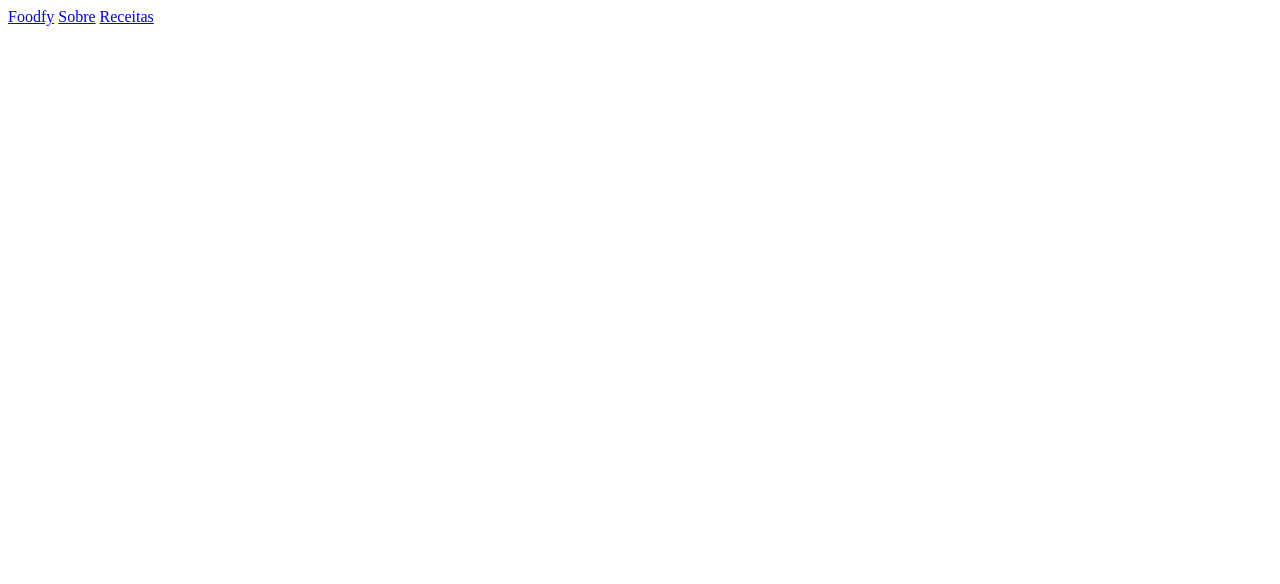
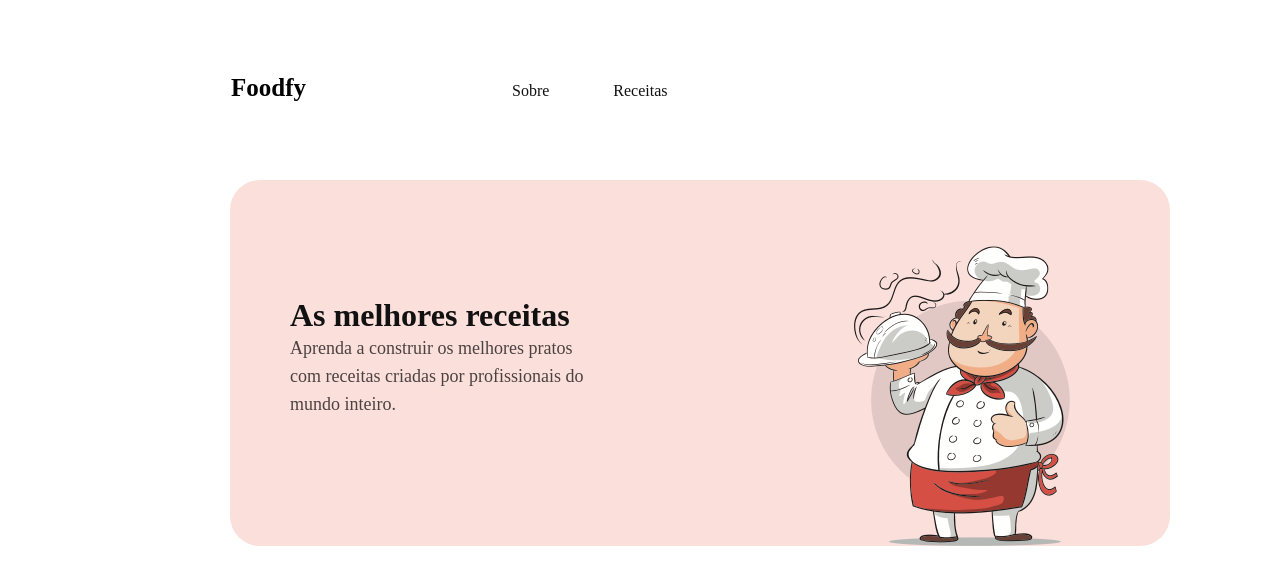
Before and after one commit to felipeghidini/Foodfy-desafio-rocketseat, a plain HTML site: page index.html in a window 1280 px wide. Drawn offline with Linux system fonts and the light colour scheme.

Commit message:
Criado o painel e o header

```diff
--- a/index.html
+++ b/index.html
@@ -1,19 +1,30 @@
 <!DOCTYPE html>
 <html lang="en">
+
 <head>
     <meta charset="UTF-8">
     <meta http-equiv="X-UA-Compatible" content="IE=edge">
     <meta name="viewport" content="width=device-width, initial-scale=1.0">
     <title>Foodfy</title>
     <link rel="stylesheet" href="style.css">
+    <link href="https://fonts.googleapis.com/css2?family=Roboto:wght@300;400&display=swap" rel="stylesheet">
 </head>
+
 <body>
     <header>
+        <h3>Foodfy</h3>
         <div class="links">
-            <a href="/">Foodfy</a>
             <a href="/">Sobre</a>
             <a href="/">Receitas</a>
         </div>
     </header>
+
+    <div id="painel">
+        <h2>As melhores receitas</h1>
+        <p>Aprenda a construir os melhores pratos com receitas criadas por profissionais do mundo inteiro.</p>
+        <img src="/assets/chef.png" alt="chef">
+    </div>
+
 </body>
+
 </html>
--- a/style.css
+++ b/style.css
@@ -0,0 +1,77 @@
+* {
+    margin: 0;
+    padding: 0;
+    border: 0;
+}
+
+header {
+    padding: 38px;
+    /* padding-left: 444px; */
+}
+
+header h3 {
+    font-size: 25px;
+    position: absolute;
+    left: 231px;
+    margin-top: 36.1px;
+}
+
+.links {
+    /* text-align: center; */
+    margin-top: 38px;
+    margin-left: 444px;
+}
+
+.links a {
+    font-family: Roboto-Regular;
+    font-size: 16px;
+    color: #111111;
+    line-height: 30px;
+    margin: 0 30px;
+    text-decoration: none;
+}
+
+#painel {
+    position: absolute;
+    background: #FBDFDB;
+    border-radius: 30px;
+    width: 940px;
+    height: 366px;
+    opacity: 100%;
+    left: 230px;
+    right: 230px;
+    margin-top: 36px;
+    /* margin-top: 36px;
+    margin-left: 230px;
+    padding-top: 366px;
+    padding-left: 940px; */
+}
+
+#painel h2 {
+    color: #111111;
+    font-size: 32px;
+    font-family: Roboto-Bold;
+    margin-left: 60px;
+    margin-top: 117px;
+    max-width: 305px;
+}
+
+#painel p {
+    opacity: 70%;
+    position: absolute;
+    font-family: Roboto-Regular;
+    font-size: 18px;
+    color: #000000;
+    left: 60px;
+    max-width: 300px;
+    max-height: 84px;
+    line-height: 28px;
+}
+
+#painel img {
+    position: absolute;
+    left: 624px;
+    max-width: 216px;
+    max-height: 300px;
+    top: 66px;
+}
```
Also changed, not shown: assets/asinhas.png (added), assets/burger.png (added), assets/chef.png (added), assets/doce.png (added), assets/espaguete.png (added), assets/lasanha.png (added), assets/logo.png (added), assets/pizza.png (added).
